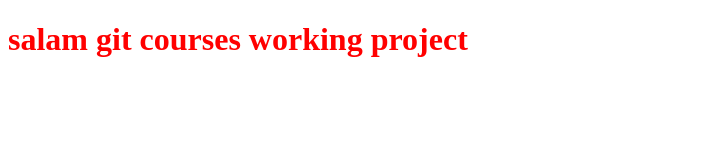
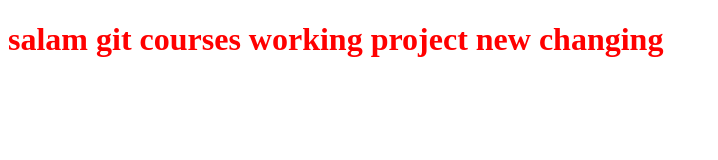
Before and after one commit to amraouy/myproject, a plain HTML site: page index.html in a window 1280 px wide. Shown: the whole page, without its empty margins (0-718 px from the left). Drawn offline with Linux system fonts and the light colour scheme.

Commit message:
changig in local html fil

```diff
--- a/index.html
+++ b/index.html
@@ -7,7 +7,7 @@
     <link rel="stylesheet" href="style.css">
 </head>
 <body>
-    <h1>salam git courses working project</h1>
+    <h1>salam git courses working project new changing</h1>
 
     <script src="app.js"></script>
 </body>
```
